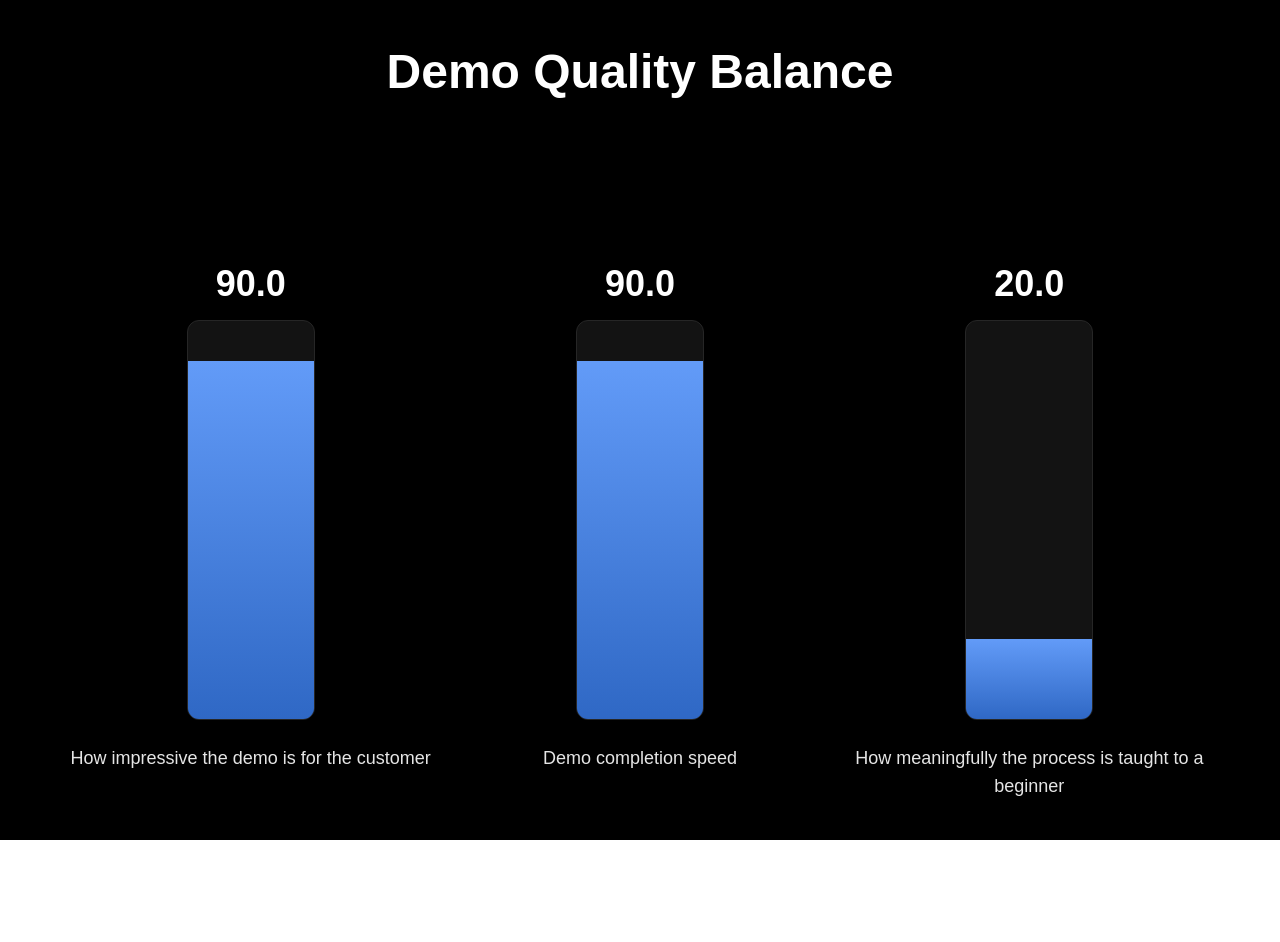
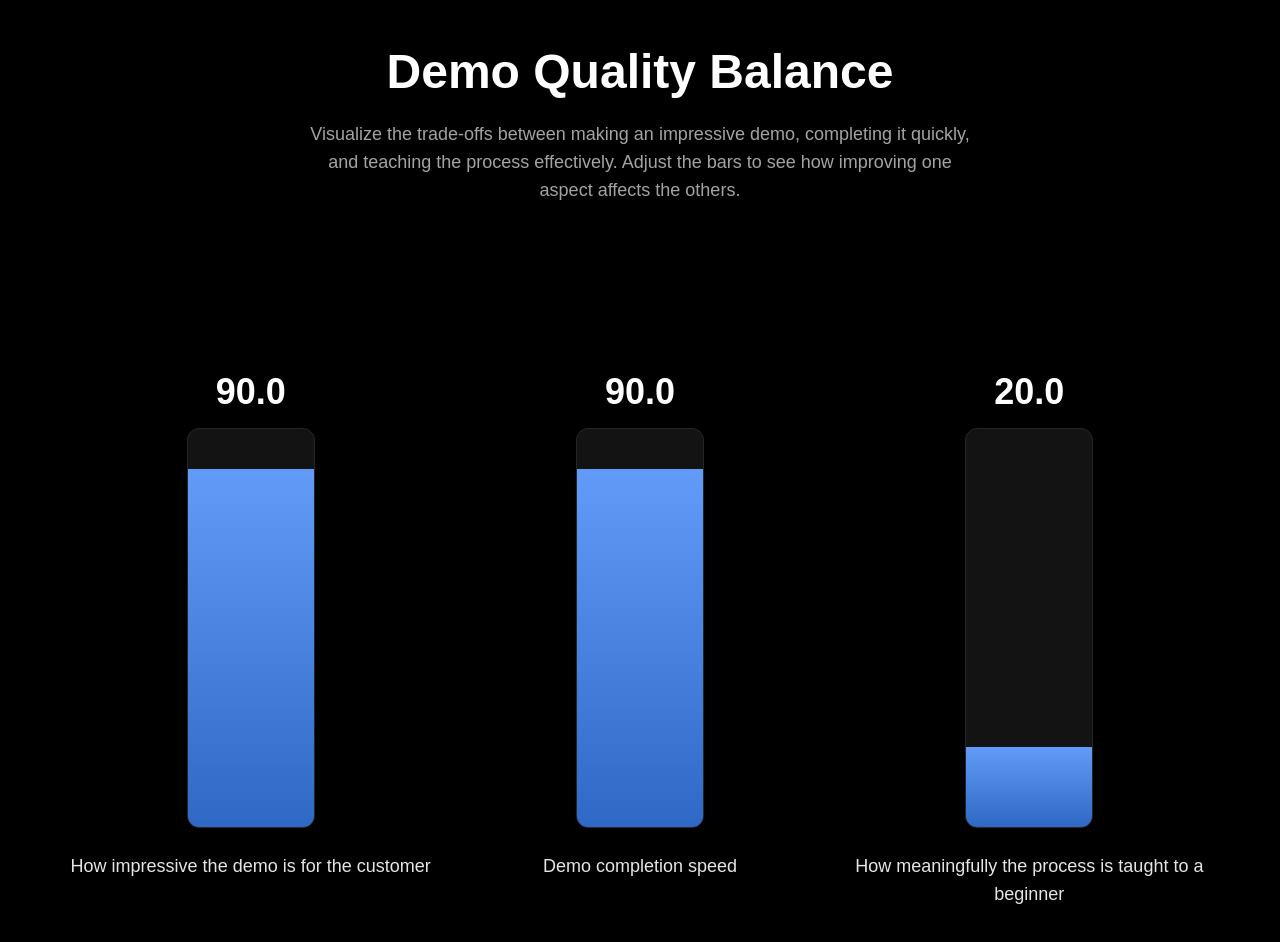
Before and after one commit to mrconter1/demo-balance, a Next.js app: page / in a window 1280 px wide. Shown: the top 942 px of the page. Before the commit the page ends 840 px from the top, so only its background shows below. Built offline with nearby package versions, Linux system fonts and the light colour scheme.

Commit message:
Add description

```diff
--- a/src/app/page.tsx
+++ b/src/app/page.tsx
@@ -70,13 +70,20 @@ export default function Home() {
   return (
     <div className="min-h-screen bg-black">
       <main className="container mx-auto flex flex-col items-center px-4 py-12 max-w-7xl">
-        <motion.h1
-          className="text-5xl font-bold text-white mb-24"
+        <motion.div
+          className="text-center mb-24"
           initial={{ opacity: 0, y: -20 }}
           animate={{ opacity: 1, y: 0 }}
         >
-          Demo Quality Balance
-        </motion.h1>
+          <h1 className="text-5xl font-bold text-white mb-6">
+            Demo Quality Balance
+          </h1>
+          <p className="text-neutral-400 max-w-2xl mx-auto text-lg">
+            Visualize the trade-offs between making an impressive demo, completing it quickly,
+            and teaching the process effectively. Adjust the bars to see how improving one aspect
+            affects the others.
+          </p>
+        </motion.div>
 
         <motion.div
           className="grid grid-cols-3 gap-4 w-full max-w-6xl"
```
